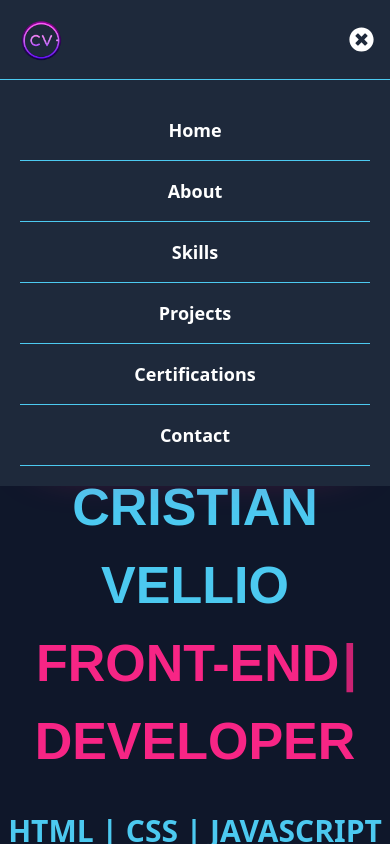
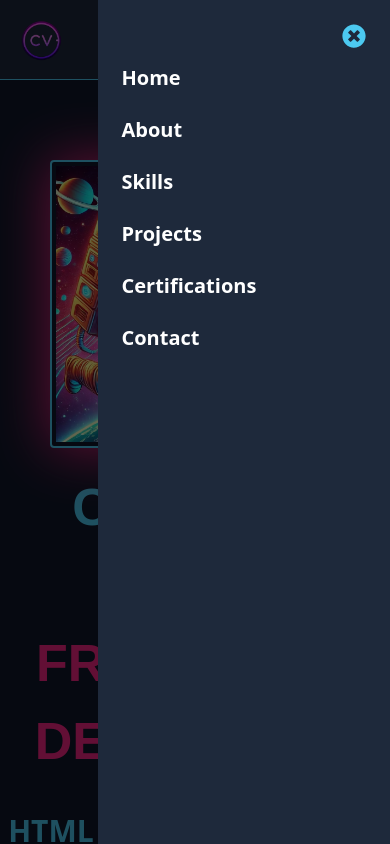
Before and after one commit to CristianVellio/PORT-FOLIO, a React (Vite) app: page / in a window 390 px wide. Both pictures are taken after a click on the button 361 px from the left and 39 px from the top of the page. Shown: the top 844 px of the page. Built offline with nearby package versions, Linux system fonts and the light colour scheme; a small style sheet from the web is missing; a web font is replaced by a local one.

Commit message:
feat-new-small-Screens-Menu

```diff
--- a/src/Nav.jsx
+++ b/src/Nav.jsx
@@ -1,4 +1,4 @@
-import { useState } from "react";
+import { useEffect, useState } from "react";
 import { Link } from "react-scroll";
 import { FaTimesCircle } from "react-icons/fa";
 import { TiThMenu } from "react-icons/ti";
@@ -9,6 +9,14 @@ function Nav() {
   const handleClick = () => {
     setClick(!click);
   };
+
+  useEffect(() => {
+    if (click) {
+      document.body.classList.add("menu-open");
+    } else {
+      document.body.classList.remove("menu-open");
+    }
+  }, [click]);
 
   return (
     <nav className="bg-slate-800 relative">
@@ -80,62 +88,50 @@ function Nav() {
         </div>
       </div>
       {click && (
-        <div className="text-white lg:hidden bg-slate-800 t w-full z-50 absolute">
-          <ul className="text-center text-xl p-5">
-            <li className="text-lg font-bold py-4 border-b border-tertiary cursor-pointer">
-              <Link spy={true} smooth={true} to="Home" onClick={handleClick}>
-                <span className="menu-animation text-white hover:text-primary">
-                  Home
-                </span>
-              </Link>
-            </li>
-            <li className="text-lg font-bold py-4 border-b border-tertiary cursor-pointer">
-              <Link spy={true} smooth={true} to="About" onClick={handleClick}>
-                <span className="menu-animation text-white hover:text-primary">
-                  About
-                </span>
-              </Link>
-            </li>
-            <li className="text-lg font-bold py-4 border-b border-tertiary cursor-pointer">
-              <Link spy={true} smooth={true} to="Skills" onClick={handleClick}>
-                <span className="menu-animation text-white hover:text-primary">
-                  Skills
-                </span>
-              </Link>
-            </li>
-            <li className="text-lg font-bold py-4 border-b border-tertiary cursor-pointer">
+        <>
+          <div
+            className={`fixed inset-0 bg-black bg-opacity-60 z-40 transition-opacity duration-300 ${
+              click ? "opacity-100" : "opacity-0 pointer-events-none"
+            }`}
+            onClick={handleClick}
+          />
+          <div
+            className={`fixed top-0 right-0 h-full w-[75%] max-w-xs bg-slate-800 z-50 transform transition-transform duration-300 ${
+              click ? "translate-x-0" : "translate-x-full"
+            } lg:hidden`}
+          >
+            <div className="flex flex-col p-6">
+              <button
+                className="text-right text-2xl mb-4 self-end text-tertiary hover:text-primary"
+                onClick={handleClick}
+              >
+                <FaTimesCircle />
+              </button>
+              <ul className="space-y-6 text-xl font-bold text-white">
+                {[
+                  "Home",
+                  "About",
+                  "Skills",
+                  "Projects",
+                  "Certifications",
+                  "Contact",
+                ].map((section) => (
+                  <li key={section}>
                     <Link
                       spy={true}
                       smooth={true}
-                to="Projects"
+                      to={section}
                       onClick={handleClick}
+                      className="block hover:text-primary menu-animation cursor-pointer"
                     >
-                <span className="menu-animation text-white hover:text-primary">
-                  Projects
-                </span>
+                      {section}
                     </Link>
                   </li>
-            <li className="text-lg font-bold py-4 border-b border-tertiary cursor-pointer">
-              <Link
-                spy={true}
-                smooth={true}
-                to="Certifications"
-                onClick={handleClick}
-              >
-                <span className="menu-animation text-white hover:text-primary">
-                  Certifications
-                </span>
-              </Link>
-            </li>
-            <li className="text-lg font-bold py-4 border-b border-tertiary cursor-pointer">
-              <Link spy={true} smooth={true} to="Contact" onClick={handleClick}>
-                <span className="menu-animation text-white hover:text-primary">
-                  Contact
-                </span>
-              </Link>
-            </li>
+                ))}
               </ul>
             </div>
+          </div>
+        </>
       )}
     </nav>
   );
--- a/src/index.css
+++ b/src/index.css
@@ -12,6 +12,10 @@ body {
 
 body {
   position: relative;
+}
+
+body.menu-open {
+  overflow: hidden;
 }
 
 .glow:hover {
```
Lines whose indentation alone changed are shown as unchanged.
